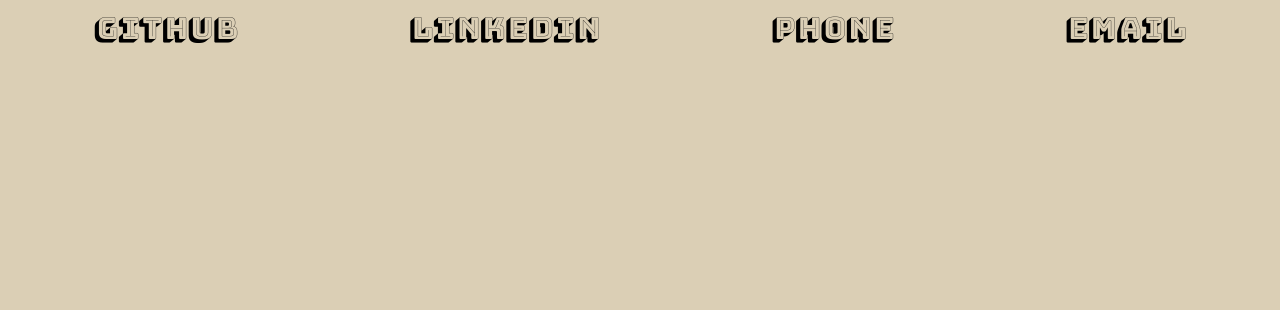
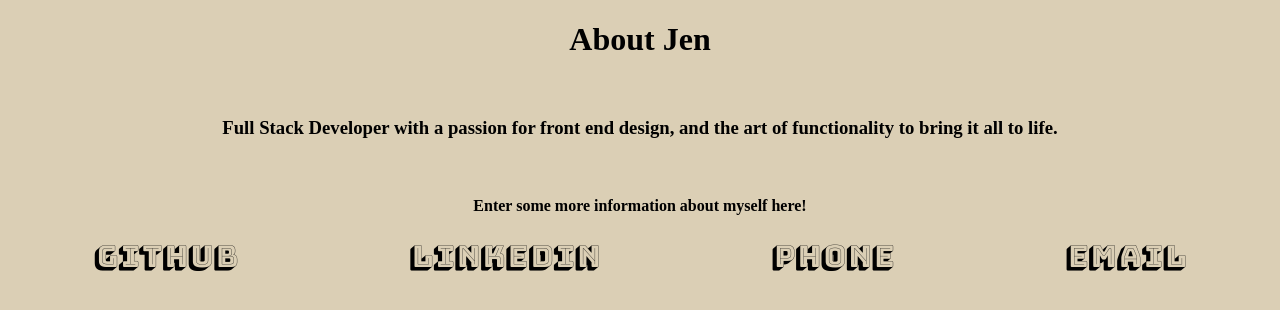
Before and after one commit to jenstella/portfolio, a React (Create React App) app: page /about in a window 1280 px wide. Shown: the top 310 px of the page. Built offline with nearby package versions, Linux system fonts and the light colour scheme; a web font is replaced by a local one.

Commit message:
thursday updates

```diff
--- a/src/App.js
+++ b/src/App.js
@@ -1,15 +1,14 @@
 import "./Styles/index.css";
-import SocialLinks from './components/SocialLinks'
-import Home from './components/Home'
-import {BrowserRouter, Switch, Route} from 'react-router-dom'
-// import About from "./About";
-
+import SocialLinks from "./components/SocialLinks";
+import Home from "./components/Home";
+import { BrowserRouter, Switch, Route } from "react-router-dom";
+import About from "./components/About";
 
 function App() {
   return (
     <div className="App">
       <BrowserRouter id="browser">
-        <Switch >
+        <Switch>
           <Route
             //homepage
             exact
@@ -18,9 +17,14 @@
               return <Home />;
             }}
           />
+          <Route
+            path="/about"
+            render={() => {
+              return <About />;
+            }}
+          />
         </Switch>
         <SocialLinks />
-
       </BrowserRouter>
     </div>
   );
```
Lines whose indentation alone changed are shown as unchanged.
